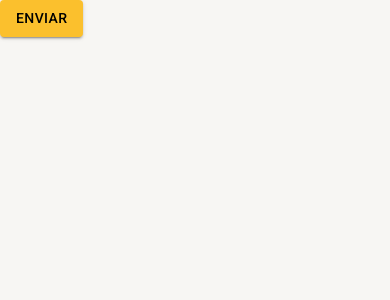
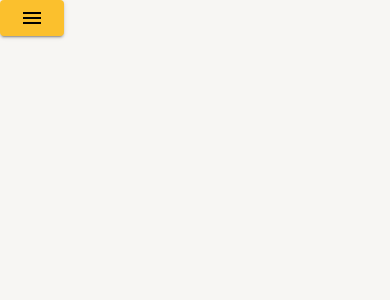
Before and after one commit to Vidall/react-ts-materialUI, a React (Create React App) app: page /inicio in a window 390 px wide. Shown: the top 300 px of the page. Built offline with nearby package versions, Linux system fonts and the light colour scheme.

Commit message:
feat: adicionado responsividade do menu lateral

```diff
--- a/public/index.html
+++ b/public/index.html
@@ -5,12 +5,10 @@
     <link rel="icon" href="%PUBLIC_URL%/favicon.ico" />
     <link rel="apple-touch-icon" href="%PUBLIC_URL%/logo192.png" />
     <link rel="manifest" href="%PUBLIC_URL%/manifest.json" />
+
     <link rel="preconnect" href="https://fonts.googleapis.com" />
     <link rel="preconnect" href="https://fonts.gstatic.com" crossorigin />
-    <link
-      rel="stylesheet"
-      href="https://fonts.googleapis.com/css2?family=Roboto:wght@300;400;500;700&display=swap"
-    />
+    <link rel="stylesheet" href="https://fonts.googleapis.com/css2?family=Roboto:wght@300;400;500;700&display=swap"/>
     <link
     rel="stylesheet"
     href="https://fonts.googleapis.com/icon?family=Material+Icons"
--- a/src/App.tsx
+++ b/src/App.tsx
@@ -1,13 +1,19 @@
 import { BrowserRouter } from 'react-router-dom';
-import { AppRoute } from './routes';
+import { AppRoutes } from './routes';
 import { AppThemeProvider } from './shared/contexts/ThemeContext';
+import { MenuLateral } from './shared/components';
+import { DrawerProvider } from './shared/contexts';
 
 export const App = () => {
   return (
     <AppThemeProvider>
-      <BrowserRouter>
-        <AppRoute/>
-      </BrowserRouter>
+      <DrawerProvider>
+        <BrowserRouter>
+          <MenuLateral>
+            <AppRoutes/>
+          </MenuLateral>
+        </BrowserRouter>
+      </DrawerProvider>
     </AppThemeProvider>
   );
 };
--- a/src/routes/index.tsx
+++ b/src/routes/index.tsx
@@ -1,13 +1,17 @@
-import { Button } from '@mui/material';
+import { Button, Icon } from '@mui/material';
 import { Navigate, Route, Routes } from 'react-router';
-import { useAppThemeContext } from '../shared/contexts/ThemeContext';
+import { useDrawerContext } from '../shared/contexts';
 
-export const AppRoute = () => {
-  const {toggleTheme} = useAppThemeContext();
+export const AppRoutes = () => {
+  const { toggleDrawerOpen } = useDrawerContext();
 
   return (
     <Routes>
-      <Route path="/inicio" element={<Button variant="contained" color="primary" onClick={toggleTheme}>Enviar</Button>}/>
+      <Route path="/inicio" element={<Button variant="contained" color="primary" onClick={toggleDrawerOpen}>
+        <Icon>
+          menu
+        </Icon>
+      </Button>}/>
 
       <Route path="*" element={<Navigate to='/inicio'/>}/>
     </Routes>
--- a/src/shared/components/index.ts
+++ b/src/shared/components/index.ts
@@ -1 +1 @@
-export {};
+export * from './menu-lateral/MenuLateral';
--- /dev/null
+++ b/src/shared/components/menu-lateral/MenuLateral.tsx
@@ -0,0 +1,55 @@
+import { Avatar, Divider, Drawer, Icon, List, ListItemButton, ListItemIcon, ListItemText, useTheme, useMediaQuery } from '@mui/material';
+import { Box } from '@mui/system';
+import React from 'react';
+import { useDrawerContext } from '../../contexts';
+
+interface IMenuLateralProps {
+  children: React.ReactNode
+}
+
+export const MenuLateral: React.FC<IMenuLateralProps> = ({ children }) => {
+  const theme = useTheme();
+  const smDown = useMediaQuery(theme.breakpoints.down('sm'));
+
+  const {isDrawerOpen, toggleDrawerOpen} = useDrawerContext();
+
+  return (
+    <>
+      <Drawer open={isDrawerOpen} onClose={toggleDrawerOpen} variant={smDown ? 'temporary' : 'permanent'}>
+        <Box width={theme.spacing(28)} height={'100%'} display={'flex'} flexDirection={'column'}>
+          <Box width={'100%'} height={theme.spacing(20)} display={'flex'} alignItems={'center'} justifyContent={'center'}>
+            <Avatar
+              src='#'
+              sx={
+                {
+                  width: theme.spacing(12),
+                  height: theme.spacing(12)
+                }
+              }
+            />
+          </Box>
+
+          <Divider/>
+
+          <Box flex={1}>,
+            <List component={'nav'}>
+              <ListItemButton>
+                <ListItemIcon>
+                  <Icon>home</Icon>
+                </ListItemIcon>
+                <ListItemText primary="Pagina inicial" />
+              </ListItemButton>
+            </List>
+            <Divider />
+
+          </Box>
+
+        </Box>
+      </Drawer>
+
+      <Box height="100vh" marginLeft={smDown ? theme.spacing(0) : theme.spacing(28)}>
+        {children}
+      </Box>
+    </>
+  );
+};
--- /dev/null
+++ b/src/shared/contexts/DrawerContext.tsx
@@ -0,0 +1,32 @@
+import React, { createContext, useCallback, useContext, useState } from 'react';
+
+interface IDrawerContextProps {
+  children: React.ReactNode
+}
+
+interface IDrawerContextData {
+  isDrawerOpen: boolean,
+  toggleDrawerOpen: () => void
+}
+
+export const DrawerContext = createContext({} as IDrawerContextData);
+
+export const useDrawerContext = () => {
+  return useContext(DrawerContext);
+};
+
+export const DrawerProvider: React.FC<IDrawerContextProps> = ( { children } ) => {
+  const [isDrawerOpen, setIsDrawerOpen] = useState(false);
+
+  const toggleDrawerOpen = useCallback(() => {
+    setIsDrawerOpen(oldDrawerStatus => !oldDrawerStatus);
+  }, []);
+
+  return (
+
+    <DrawerContext.Provider value={{isDrawerOpen, toggleDrawerOpen}}>
+      { children }
+    </DrawerContext.Provider>
+
+  );
+};
--- a/src/shared/contexts/index.ts
+++ b/src/shared/contexts/index.ts
@@ -1 +1,2 @@
-export {}
+export * from './ThemeContext';
+export * from './DrawerContext';
```
Also changed, not shown: src/shared/contexts/ThemeContext.tsx (+15 -16 lines).
